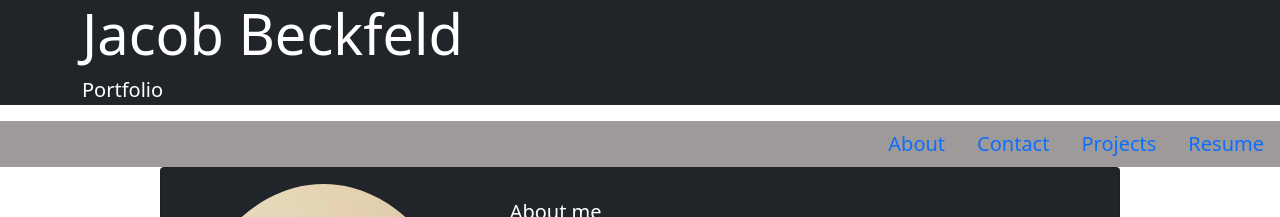
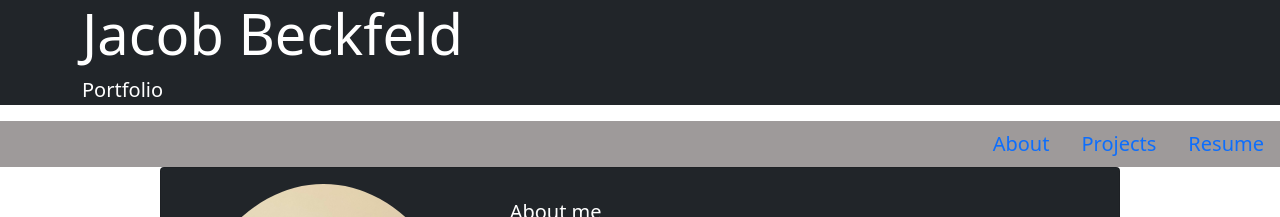
Before and after one commit to JacobBeckfeld/My-Portfolio, a React (Create React App) app: page / in a window 1280 px wide. Shown: the top 217 px of the page. Built offline with nearby package versions, Linux system fonts and the light colour scheme.

Commit message:
Removed the contact section

```diff
--- a/src/components/Nav.js
+++ b/src/components/Nav.js
@@ -12,13 +12,6 @@ const Nav = ({ currentPage, handlePageChange }) => {
                     href="#about"
                     onClick={() => handlePageChange("About")}>
                     About
-                    </a>
-                </li>
-                <li className="nav-item">
-                    <a className="nav-link link-style"
-                    href="#contact"
-                    onClick={() => handlePageChange("Contact")}>
-                    Contact
                     </a>
                 </li>
                 <li className="nav-item">
```
